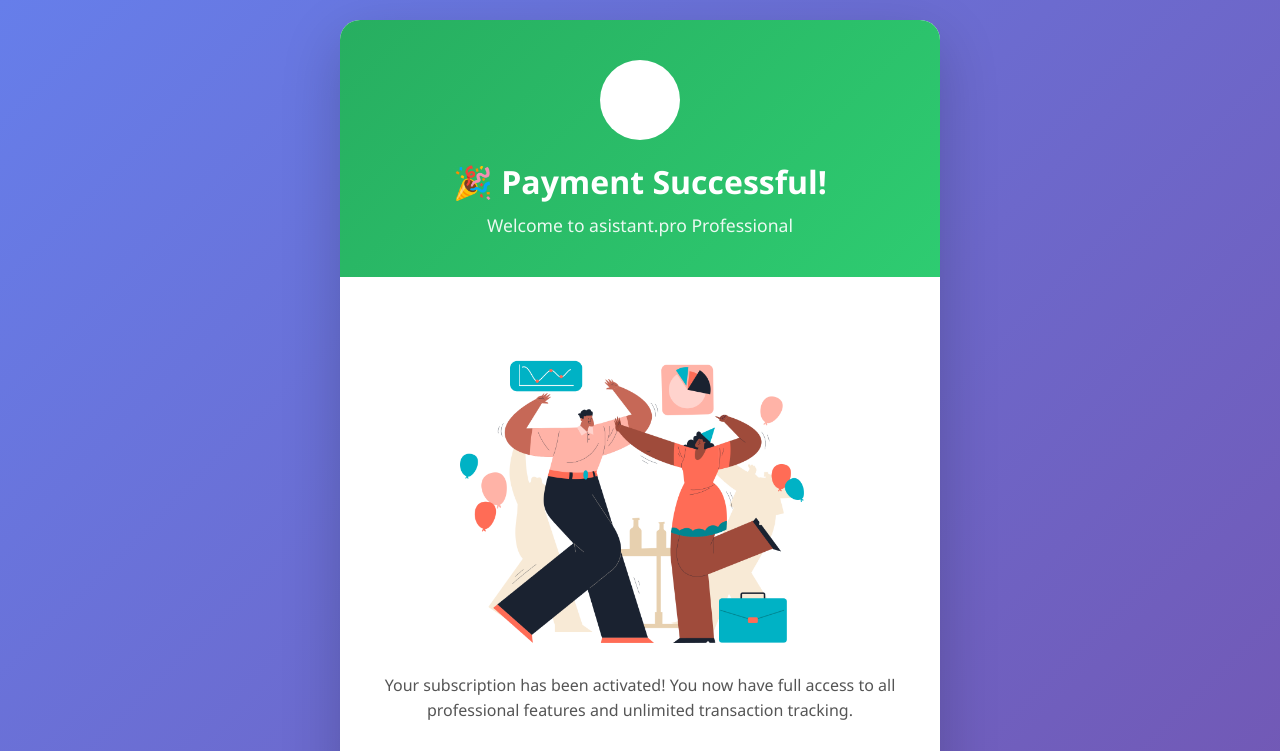
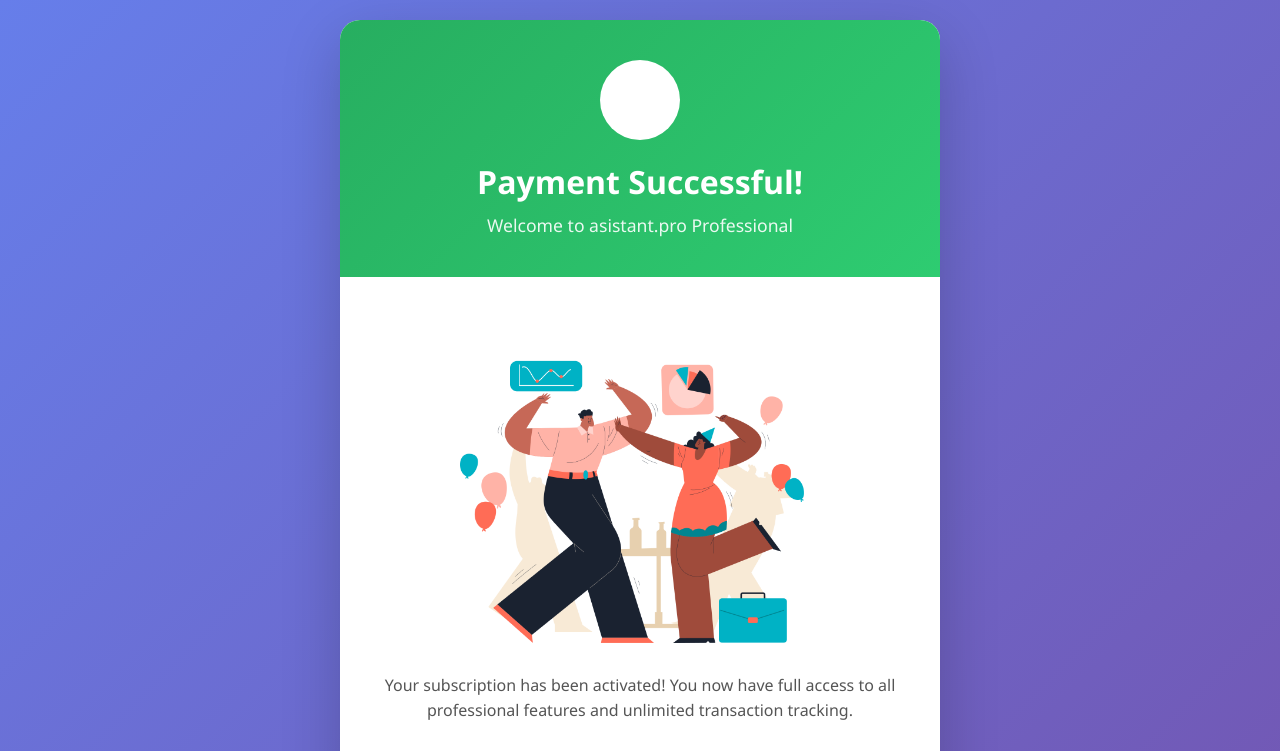
Before and after one commit to FJVital/asistant-pro, a plain HTML site: page frontend/success.html in a window 1280 px wide. Shown: the top 751 px of the page. Drawn offline with Linux system fonts and the light colour scheme.

Commit message:
Update success.html

```diff
--- a/frontend/success.html
+++ b/frontend/success.html
@@ -245,7 +245,7 @@
                     <path d="M10 25 L20 35 L40 15" />
                 </svg>
             </div>
-            <h1>🎉 Payment Successful!</h1>
+            <h1> Payment Successful!</h1>
             <p>Welcome to asistant.pro Professional</p>
         </div>
 
```
